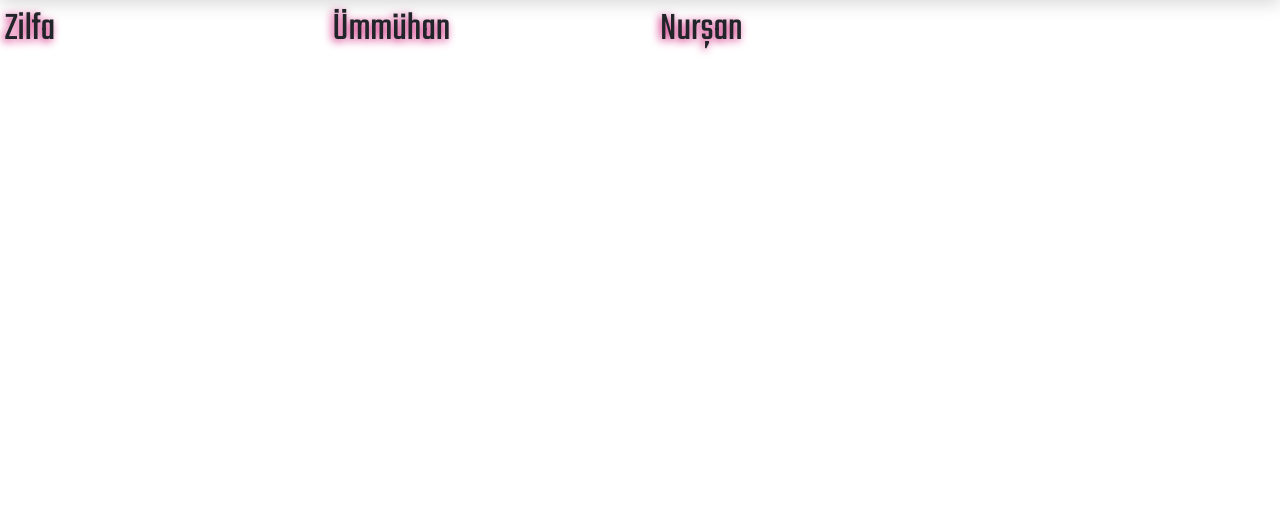
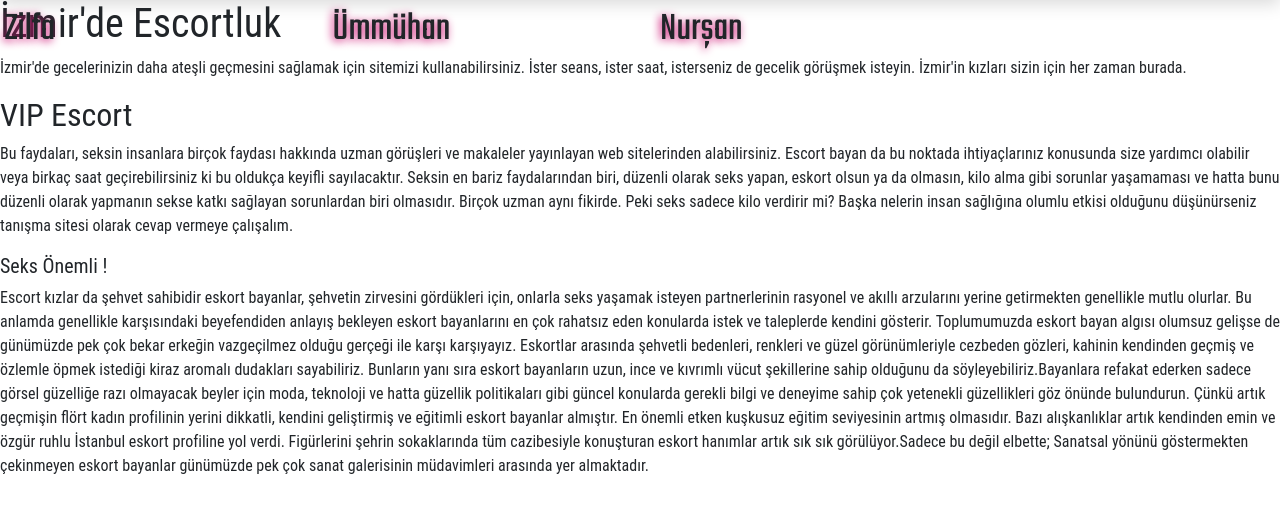
Before and after one commit to sorcnr/iescort, a Django app: page / in a window 1280 px wide. Shown: the part 60-573 px from the top of the page. Run offline with Django 4.2, Linux system fonts and the light colour scheme; data comes from the database, SQL or seed files in the repository; some libraries are stand-ins or nearby versions.

Commit message:
increased SEO

```diff
--- a/templates/index.html
+++ b/templates/index.html
@@ -16,4 +16,15 @@
   </div>
 {% endfor %}
 </div>
+<h1>İzmir'de Escortluk</h1>
+<p>İzmir'de gecelerinizin daha ateşli geçmesini sağlamak için sitemizi kullanabilirsiniz.
+    İster seans, ister saat, isterseniz de gecelik görüşmek isteyin. İzmir'in kızları sizin için her zaman burada. </p>
+<h2>VIP Escort</h2>
+      <p>Bu faydaları, seksin insanlara birçok faydası hakkında uzman görüşleri ve makaleler yayınlayan web sitelerinden alabilirsiniz. Escort bayan da bu noktada ihtiyaçlarınız konusunda size yardımcı olabilir veya birkaç saat geçirebilirsiniz ki bu oldukça keyifli sayılacaktır. Seksin en bariz faydalarından biri, düzenli olarak seks yapan, eskort olsun ya da olmasın, kilo alma gibi sorunlar yaşamaması ve hatta bunu düzenli olarak yapmanın sekse katkı sağlayan sorunlardan biri olmasıdır. Birçok uzman aynı fikirde. Peki seks sadece kilo verdirir mi? Başka nelerin insan sağlığına olumlu etkisi olduğunu düşünürseniz tanışma sitesi olarak cevap vermeye çalışalım.</p>
+<h3>Seks Önemli ! </h3>
+<p>Escort kızlar da şehvet sahibidir
+    eskort bayanlar, şehvetin zirvesini gördükleri için, onlarla seks  yaşamak isteyen partnerlerinin rasyonel ve akıllı arzularını yerine getirmekten genellikle mutlu olurlar. Bu anlamda genellikle karşısındaki beyefendiden  anlayış bekleyen eskort bayanlarını en çok rahatsız eden konularda istek ve taleplerde kendini gösterir. Toplumumuzda eskort bayan algısı olumsuz gelişse de günümüzde pek çok bekar erkeğin vazgeçilmez olduğu gerçeği ile karşı karşıyayız. Eskortlar arasında şehvetli bedenleri, renkleri ve güzel görünümleriyle cezbeden gözleri, kahinin kendinden geçmiş ve özlemle öpmek istediği kiraz aromalı dudakları sayabiliriz. Bunların yanı sıra eskort bayanların uzun, ince ve kıvrımlı vücut şekillerine sahip olduğunu da söyleyebiliriz.Bayanlara refakat ederken sadece
+    görsel güzelliğe razı olmayacak beyler için moda, teknoloji ve hatta güzellik politikaları gibi güncel konularda gerekli bilgi ve deneyime sahip  çok yetenekli güzellikleri göz önünde bulundurun. Çünkü artık geçmişin flört kadın profilinin yerini dikkatli, kendini geliştirmiş ve eğitimli eskort bayanlar almıştır. En önemli etken kuşkusuz eğitim seviyesinin artmış olmasıdır. Bazı alışkanlıklar  artık
+     kendinden emin ve özgür ruhlu İstanbul eskort profiline yol verdi. Figürlerini şehrin sokaklarında tüm cazibesiyle konuşturan eskort hanımlar artık sık sık görülüyor.Sadece bu değil elbette; Sanatsal yönünü göstermekten çekinmeyen eskort bayanlar günümüzde pek çok sanat galerisinin müdavimleri arasında yer almaktadır.</p>
+
 {% endblock main %}
--- a/templates/main.html
+++ b/templates/main.html
@@ -4,9 +4,9 @@
 <head>
     <meta charset="utf-8">
     <!-- Primary Meta Tags -->
-<title>iEscort - İzmir'in Kızları</title>
+<title>iEscort - İzmir'in Kızları VIP Escort Bayan Arkadaşlık</title>
 <meta name="title" content="iEscort - İzmir'in Kızları">
-<meta name="description" content="İzmir Aliağa, Balçova, Bayındır, Bayraklı, Bergama, Beydağ, Bornova, Buca, Çeşme, Çiğli, Dikili, Foça, Gaziemir, Güzelbahçe, Karabağlar, Karaburun, Karşıyaka, Kemalpaşa, Kınık, Kiraz, Konak, Menderes, Menemen, Narlıdere, Ödemiş, Seferihisar, Selçuk, Tire, Torbalı ve Urla bayan arkadaş escort gecelik vip kız">
+<meta name="description" content="İzmir Aliağa,Balçova,Bayraklı,Bornova,Buca,Çeşme,Çiğli,Gaziemir,Güzelbahçe,Karabağlar,Karaburun,Karşıyaka,Konak,Menemen, Narlıdere,Seferihisar,Urla bayan arkadaş escort gecelik vip kız">
 
 <!-- Open Graph / Facebook -->
 <meta property="og:type" content="website">
@@ -161,6 +161,5 @@
        {% block main %} PlaceHolder {% endblock %}
         </div>
 
-
     </main>
 </body>
```
